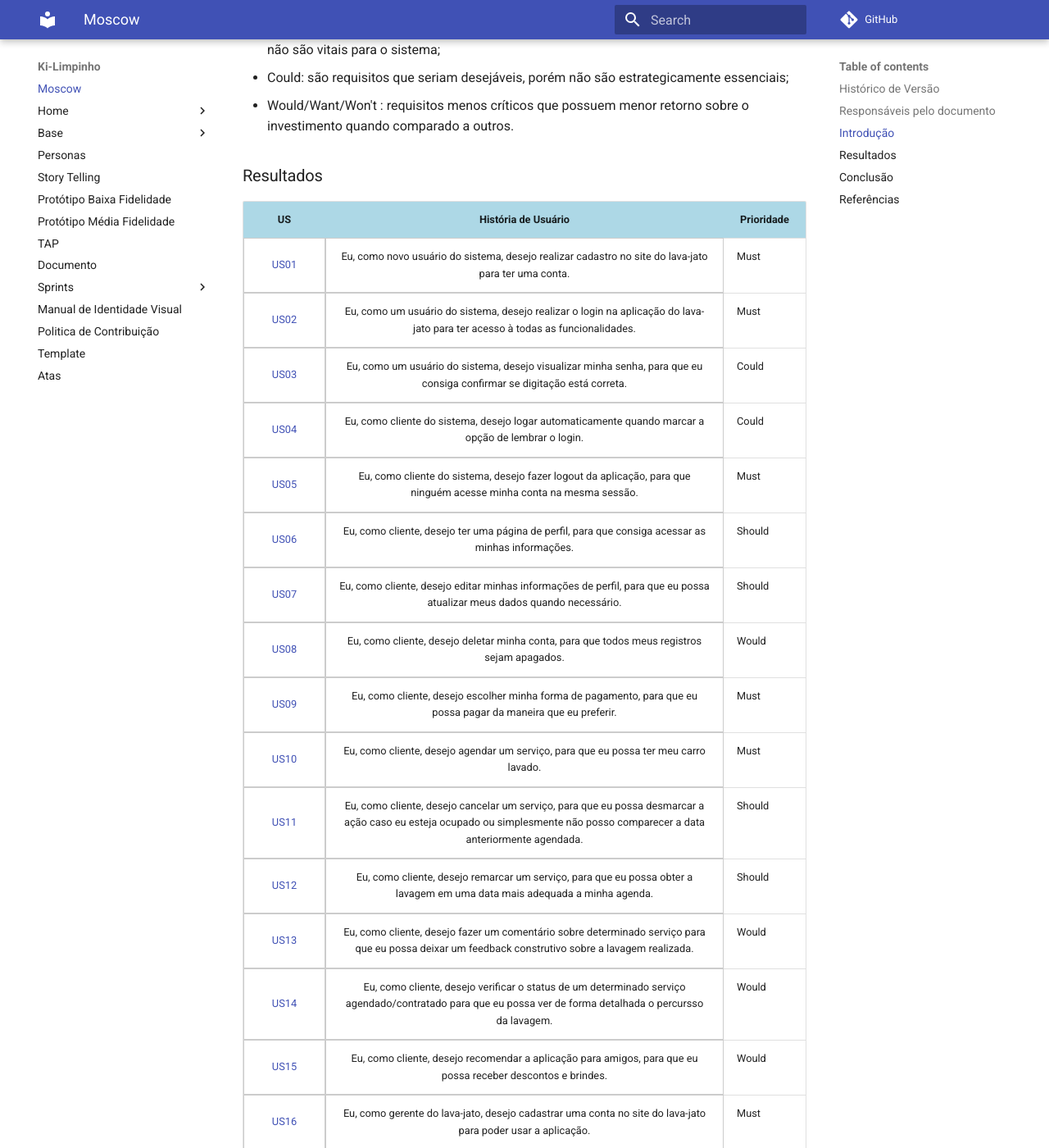
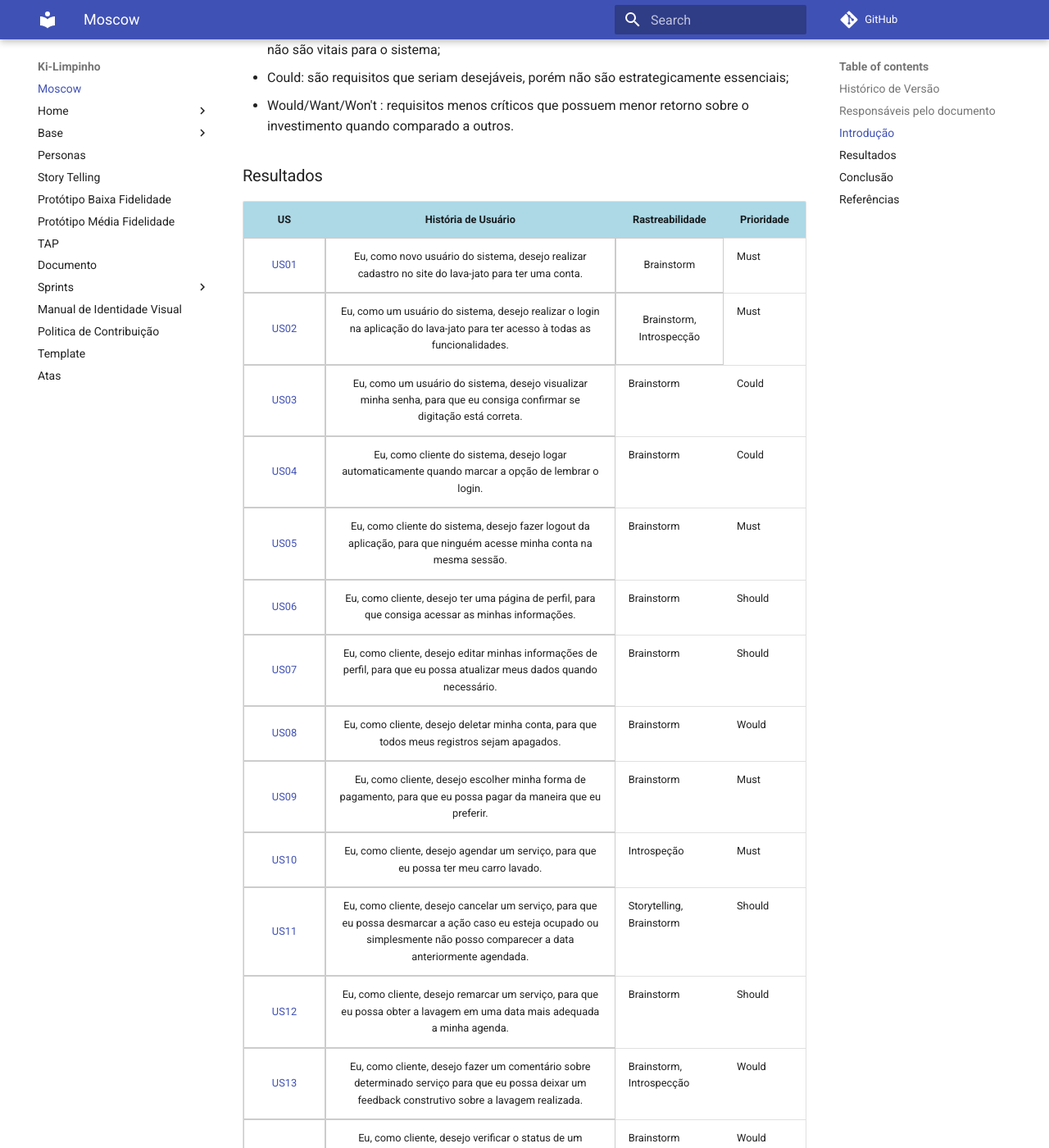
Before and after one commit to UnBArqDsw2021-2/2021.2_G2_Ki-Limpinho, an MkDocs documentation site: the page built from docs/modelagem/priorizacao/moscow.md, in a window 1280 px wide and 1400 px high, scrolled down 723 px. Shown: the whole window at 82% size. Built offline with MkDocs 1.6.1 and Material for MkDocs 9.7.7, drawn with Linux system fonts in a browser that asks for light colours; comment, search, counter and statistics services are not loaded; some of the changed text lies outside the part shown.

Commit message:
docs_reviewMoscow #30

```diff
--- a/docs/modelagem/priorizacao/moscow.md
+++ b/docs/modelagem/priorizacao/moscow.md
@@ -34,6 +34,7 @@ O nome dessa técnica é dada devido as possíveis classificações de prioridad
         <tr>
             <th style="text-align:center">US</th>
             <th style="text-align:center">História de Usuário</th>
+            <th style="text-align:center">Rastreabilidade</th>
             <th style="text-align:center">Prioridade</th>
         </tr>
     </thead>
@@ -41,31 +42,37 @@ O nome dessa técnica é dada devido as possíveis classificações de prioridad
         <tr>
             <td style="vertical-align: middle;text-align:center;border: 0.5px solid rgba(0,0,0,0.2);"><a href="../../User-Stories/US01/" >US01</a></td>
             <td style="vertical-align: middle;text-align:center;border: 0.5px solid rgba(0,0,0,0.2);">Eu, como novo usuário do sistema, desejo realizar cadastro no site do lava-jato para ter uma conta.</td>
+            <td style="vertical-align: middle;text-align:center;border: 0.5px solid rgba(0,0,0,0.2);"> Brainstorm</td>
             <td>Must</td>
         </tr>
         <tr>
             <td style="vertical-align: middle;text-align:center;border: 0.5px solid rgba(0,0,0,0.2);"><a href="../../User-Stories/US02/" >US02</a></td>
             <td style="vertical-align: middle;text-align:center;border: 0.5px solid rgba(0,0,0,0.2);">Eu, como um usuário do sistema, desejo realizar o login na aplicação do lava-jato para ter acesso à todas as funcionalidades.</td>
+            <td style="vertical-align: middle;text-align:center;border: 0.5px solid rgba(0,0,0,0.2);">Brainstorm, Introspecção </td>
             <td>Must</td>
         </tr>
         <tr>
             <td style="vertical-align: middle;text-align:center;border: 0.5px solid rgba(0,0,0,0.2);"><a href="../../User-Stories/US03/" >US03</a></td>
             <td style="vertical-align: middle;text-align:center;border: 0.5px solid rgba(0,0,0,0.2);">Eu, como um usuário do sistema, desejo visualizar minha senha, para que eu consiga confirmar se digitação está correta.</td>
+            <td>Brainstorm</td>
             <td>Could</td>
         </tr>
         <tr>
             <td style="vertical-align: middle;text-align:center;border: 0.5px solid rgba(0,0,0,0.2);"><a href="../../User-Stories/US04/" >US04</a></td>
             <td style="vertical-align: middle;text-align:center;border: 0.5px solid rgba(0,0,0,0.2);">Eu, como cliente do sistema, desejo logar automaticamente quando marcar a opção de lembrar o login.</td>
+            <td>Brainstorm</td>
             <td>Could</td>
         </tr>
         <tr>
             <td style="vertical-align: middle;text-align:center;border: 0.5px solid rgba(0,0,0,0.2);"><a href="../../User-Stories/US05/" >US05</a></td>
             <td style="vertical-align: middle;text-align:center;border: 0.5px solid rgba(0,0,0,0.2);">Eu, como cliente do sistema, desejo fazer logout da aplicação, para que ninguém acesse minha conta na mesma sessão.</td>
+            <td>Brainstorm</td>
             <td>Must</td>
         </tr>
         <tr>
             <td style="vertical-align: middle;text-align:center;border: 0.5px solid rgba(0,0,0,0.2);"><a href="../../User-Stories/US06/">US06</a></td>
             <td style="vertical-align: middle;text-align:center;border: 0.5px solid rgba(0,0,0,0.2);">Eu, como cliente, desejo ter uma página de perfil, para que consiga acessar as minhas informações.</td>
+            <td>Brainstorm</td>
             <td>Should</td>
         </tr>
         </tr>
@@ -74,108 +81,130 @@ O nome dessa técnica é dada devido as possíveis classificações de prioridad
         <tr>
             <td style="vertical-align: middle;text-align:center;border: 0.5px solid rgba(0,0,0,0.2);"><a href="../../User-Stories/US07/"  >US07</a></td>
             <td style="vertical-align: middle;text-align:center;border: 0.5px solid rgba(0,0,0,0.2);">Eu, como cliente, desejo editar minhas informações de perfil, para que eu possa atualizar meus dados quando necessário.
+            <td>Brainstorm</td>
             <td>Should</td>
         </td>
         </tr>
             <td style="vertical-align: middle;text-align:center;border: 0.5px solid rgba(0,0,0,0.2);"><a href="../../User-Stories/US08/"  >US08</a></td>
             <td style="vertical-align: middle;text-align:center;border: 0.5px solid rgba(0,0,0,0.2);">Eu, como cliente, desejo deletar minha conta, para que todos meus registros sejam apagados.</td>
+            <td>Brainstorm</td>
             <td>Would</td>
         </tr>
             <td style="vertical-align: middle;text-align:center;border: 0.5px solid rgba(0,0,0,0.2);"><a href="../../User-Stories/US09/">US09</a></td>
             <td style="vertical-align: middle;text-align:center;border: 0.5px solid rgba(0,0,0,0.2);">Eu, como cliente, desejo escolher minha forma de pagamento, para que eu possa pagar da maneira que eu preferir.</td>
+            <td>Brainstorm</td>
             <td>Must</td>
         </tr>
         <tr>
             <td style="vertical-align: middle;text-align:center;border: 0.5px solid rgba(0,0,0,0.2);"><a href="../../User-Stories/US10/">US10</a></td>
             <td style="vertical-align: middle;text-align:center;border: 0.5px solid rgba(0,0,0,0.2);"> Eu, como cliente, desejo agendar um serviço, para que eu possa ter meu carro lavado.</td>
+            <td>Introspeção</td>
             <td>Must</td>
         </tr>
         <tr>
             <td style="vertical-align: middle;text-align:center;border: 0.5px solid rgba(0,0,0,0.2);"><a href="../../User-Stories/US11/"  >US11</a></td>
             <td style="vertical-align: middle;text-align:center;border: 0.5px solid rgba(0,0,0,0.2);"> Eu, como cliente, desejo cancelar um serviço, para que eu possa desmarcar a ação caso eu esteja ocupado ou simplesmente não posso comparecer a data anteriormente agendada.
+            <td>Storytelling, Brainstorm</td>
             <td>Should</td>
         </td>
         </tr>
             <td style="vertical-align: middle;text-align:center;border: 0.5px solid rgba(0,0,0,0.2);"><a href="../../User-Stories/US12/">US12</a></td>
             <td style="vertical-align: middle;text-align:center;border: 0.5px solid rgba(0,0,0,0.2);">Eu, como cliente, desejo remarcar um serviço, para que eu possa obter a lavagem em uma data mais adequada a minha agenda.</td>
+            <td>Brainstorm</td>
             <td>Should</td>
         </tr>
         </tr>
             <td style="vertical-align: middle;text-align:center;border: 0.5px solid rgba(0,0,0,0.2);"><a href="../../User-Stories/US13/">US13</a></td>
             <td style="vertical-align: middle;text-align:center;border: 0.5px solid rgba(0,0,0,0.2);">Eu, como cliente, desejo  fazer um comentário sobre determinado serviço para que eu possa deixar um feedback construtivo sobre a lavagem realizada.</td>
+            <td>Brainstorm, Introspecção</td>
             <td>Would</td>
         </tr>
          </tr>
             <td style="vertical-align: middle;text-align:center;border: 0.5px solid rgba(0,0,0,0.2);"><a href="../../User-Stories/US14/">US14</a></td>
             <td style="vertical-align: middle;text-align:center;border: 0.5px solid rgba(0,0,0,0.2);">Eu, como cliente, desejo verificar o status de um determinado serviço agendado/contratado para que eu possa ver de forma detalhada o percursso da lavagem.</td>
+            <td>Brainstorm</td>
             <td>Would</td>
         </tr>
             <td style="vertical-align: middle;text-align:center;border: 0.5px solid rgba(0,0,0,0.2);"><a href="../../User-Stories/US15/">US15</a></td>
             <td style="vertical-align: middle;text-align:center;border: 0.5px solid rgba(0,0,0,0.2);">Eu, como cliente, desejo recomendar a aplicação para amigos, para que eu possa receber descontos e brindes.</td>
+            <td>Brainstorm</td>
             <td>Would</td>
         <tr>
             <td style="vertical-align: middle;text-align:center;border: 0.5px solid rgba(0,0,0,0.2);"><a href="../../User-Stories/US16/" >US16</a></td>
             <td style="vertical-align: middle;text-align:center;border: 0.5px solid rgba(0,0,0,0.2);"> Eu, como gerente do lava-jato, desejo cadastrar uma conta no site do lava-jato para poder usar a aplicação.</td>
+            <td>Brainstorm</td>
             <td>Must</td>
         </tr>
             <td style="vertical-align: middle;text-align:center;border: 0.5px solid rgba(0,0,0,0.2);"><a href="../../User-Stories/US17/" >US17</a></td>
             <td style="vertical-align: middle;text-align:center;border: 0.5px solid rgba(0,0,0,0.2);"> Eu, como um gerente do sistema, desejo realizar o login na aplicação do lava-jato para ter acesso as funcionalidades que estão disponíveis para mim.</td>
+            <td>Brainstorm</td>
             <td>Must</td>
         <tr>
         <tr>
             <td style="vertical-align: middle;text-align:center;border: 0.5px solid rgba(0,0,0,0.2);"><a href="../../User-Stories/US18/" >US18</a></td>
             <td style="vertical-align: middle;text-align:center;border: 0.5px solid rgba(0,0,0,0.2);">Eu, como um gerente do sistema, desejo login automático quando marco a opção de lembrar login.</td>
+            <td>Brainstorm</td>
             <td>Could</td>
         </tr>
         </tr>
         <tr>
             <td style="vertical-align: middle;text-align:center;border: 0.5px solid rgba(0,0,0,0.2);"><a href="../../User-Stories/US19/" >US19</a></td>
             <td style="vertical-align: middle;text-align:center;border: 0.5px solid rgba(0,0,0,0.2);">Eu, como um gerente do sistema, desejo visualizar minha senha para saber se não há erros de digitação.</td>
+            <td>Brainstorm</td>
             <td>Could</td>
         </tr>
         <tr>
             <td style="vertical-align: middle;text-align:center;border: 0.5px solid rgba(0,0,0,0.2);"><a href="../../User-Stories/US20/" >US20</a></td>
             <td style="vertical-align: middle;text-align:center;border: 0.5px solid rgba(0,0,0,0.2);">Eu, como gerente do sistema, desejo fazer logout, quando desejar sair da aplicação.</td>
+            <td>Brainstorm</td>
             <td>Must</td>
         </tr>
         <tr>
             <td style="vertical-align: middle;text-align:center;border: 0.5px solid rgba(0,0,0,0.2);"><a href="../../User-Stories/US21/" >US21</a></td>
             <td style="vertical-align: middle;text-align:center;border: 0.5px solid rgba(0,0,0,0.2);">Eu, como gerente do lava-jato desejo modificar as minhas informações pessoais registradas na aplicação.</td>
-             <td>Should</td>
+            <td>Brainstorm</td>
+            <td>Should</td>
         </tr>
         <tr>
             <td style="vertical-align: middle;text-align:center;border: 0.5px solid rgba(0,0,0,0.2);"><a href="../../User-Stories/US22/" >US22</a></td>
             <td style="vertical-align: middle;text-align:center;border: 0.5px solid rgba(0,0,0,0.2);">Eu, como gerente do lava-jato, desejo visualizar um dashboard com a quantidade de serviços contratados/cancelados, para ter mais controle sobre quantidade de serviços prestados</td>
+            <td>Storytelling</td>
             <td>Should</td>
         </tr>
         <tr>
             <td style="vertical-align: middle;text-align:center;border: 0.5px solid rgba(0,0,0,0.2);"><a href="../../User-Stories/US23/" >US23</a></td>
             <td style="vertical-align: middle;text-align:center;border: 0.5px solid rgba(0,0,0,0.2);"> Eu, como gerente do lava-jato desejo visualizar um gráfico com o lucro bruto líquido.</td>
+            <td>Brainstorm</td>
             <td>Must</td>
         </tr>
         <tr>
             <td style="vertical-align: middle;text-align:center;border: 0.5px solid rgba(0,0,0,0.2);"><a href="../../User-Stories/US24/" >US24</a></td>
             <td style="vertical-align: middle;text-align:center;border: 0.5px solid rgba(0,0,0,0.2);">Eu, como gerente do lava-jato, desejo visualizar um dashboard com o gasto mensal, para análise do negócio.</td>
+            <td>Brainstorm</td>
             <td>Must</td>
         </tr>
         <tr>
             <td style="vertical-align: middle;text-align:center;border: 0.5px solid rgba(0,0,0,0.2);"><a href="../../User-Stories/US25/" >US25</a></td>
             <td style="vertical-align: middle;text-align:center;border: 0.5px solid rgba(0,0,0,0.2);">Eu, como gerente do sistema, desejo cadastrar cupons de descontos, para os clientes conseguirem aplica-los no serviço desejado.</td>
+            <td>Introspecção, Brainstorm</td>
             <td>Could</td>
         </tr>
         <tr>
             <td style="vertical-align: middle;text-align:center;border: 0.5px solid rgba(0,0,0,0.2);"><a href="../../User-Stories/US26/" >US26</a></td>
             <td style="vertical-align: middle;text-align:center;border: 0.5px solid rgba(0,0,0,0.2);">Eu, como gerente do sistema, desejo determinar recompensas a partir da quantidade de serviços contratados pelo mesmo cliente, para que os clientes ganhem brindes ou serviços gratuitos.</td>
+            <td>Introspecção, Brainstorm</td>
             <td>Could</td>
         </tr>
         <tr>
             <td style="vertical-align: middle;text-align:center;border: 0.5px solid rgba(0,0,0,0.2);"><a href="../../User-Stories/US27/" >US27</a></td>
             <td style="vertical-align: middle;text-align:center;border: 0.5px solid rgba(0,0,0,0.2);">Eu, como gerente do sistema desejo registrar despesas fixas e variáveis(mês).</td>
+            <td>Brainstorm, Storytelling</td>
             <td>Must</td>
         </tr>
         <tr>
             <td style="vertical-align: middle;text-align:center;border: 0.5px solid rgba(0,0,0,0.2);"><a href="../../User-Stories/US28/" >US28</a></td>
             <td style="vertical-align: middle;text-align:center;border: 0.5px solid rgba(0,0,0,0.2);">Eu, como gerente do sistema desejo listar despesas fixas e variáveis(mês), para ter controle sobre lucro líquido e o fluxo de caixa.</td>
+            <td>Storytelling</td>
             <td>Must</td>
         </tr>
     </tbody>
```
